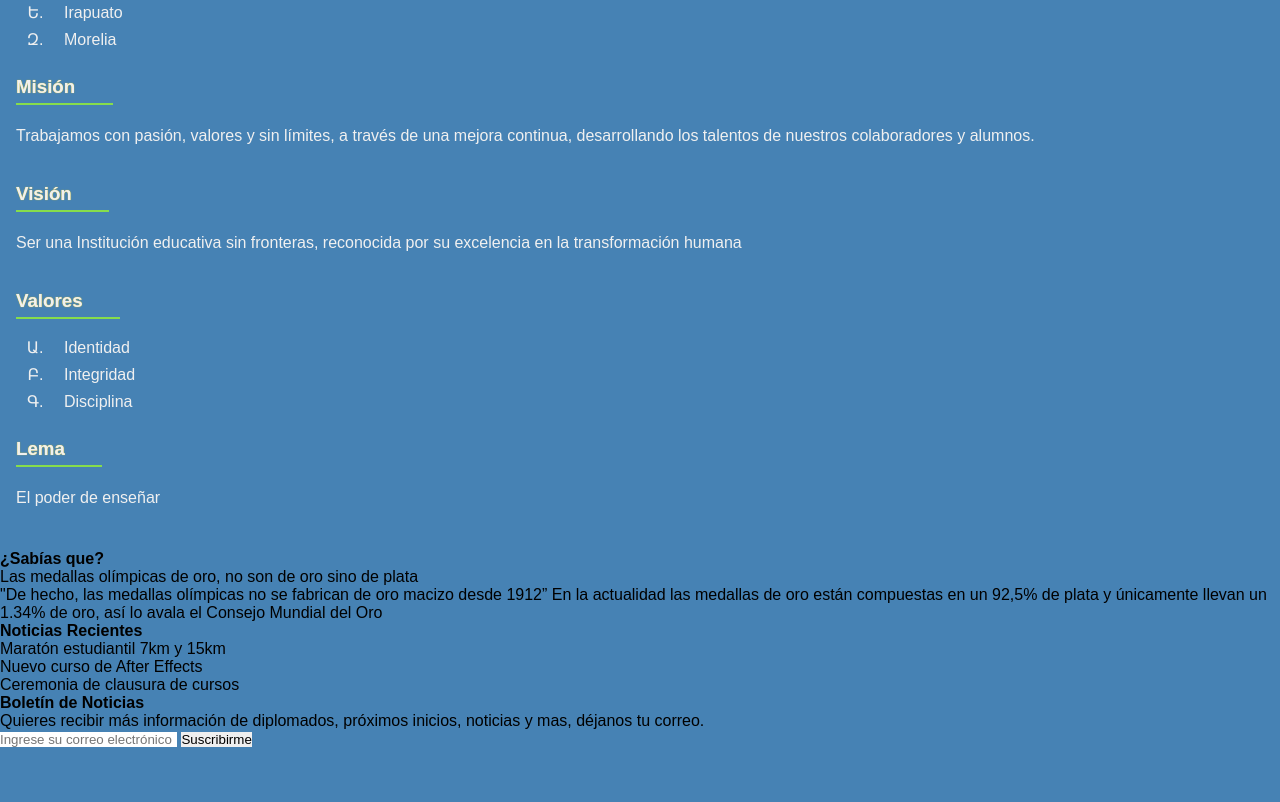
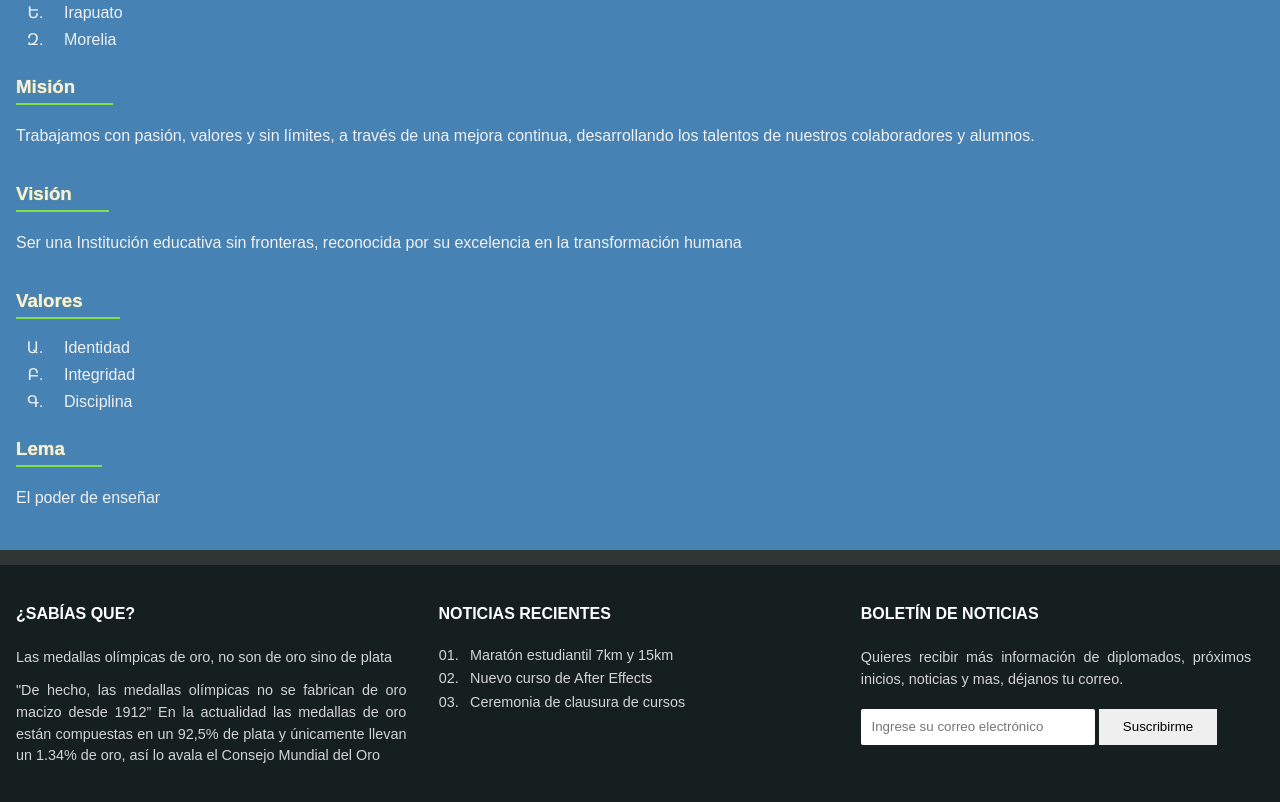
Before and after one commit to phpconestilo/inca, a plain HTML site: page index.html in a window 1280 px wide. Shown: the part 364-1166 px from the top of the page. Before the commit the page ends 1112 px from the top, so only its background shows below. Drawn offline with Linux system fonts and the light colour scheme.

Commit message:
Diseño footer página principal

```diff
--- a/index.html
+++ b/index.html
@@ -42,7 +42,7 @@
 			<h3>Lema</h3>
 			<p>El poder de enseñar</p>
 		</section>
-		<footer>
+		<footer id="footer">
 			<section>
 				<h4>¿Sabías que?</h4>
 				<p>Las medallas olímpicas de oro, no son de oro sino de plata</p>
--- a/style-index.css
+++ b/style-index.css
@@ -63,3 +63,44 @@ body {
     padding-right: 2em;
     padding-bottom: .3em;
 }
+#footer {
+    display: flex;
+    padding: 2.5em 0em;
+    background-color: rgb(22, 31, 31);
+    color: rgb(212, 212, 212);
+    border-top: 15px solid rgba(255,255,255,.1);
+}
+#footer section {
+    flex-basis: 33%;
+    padding: 0 1em;
+}
+#footer h4 {
+    text-transform: uppercase;
+    padding-bottom: 1.5em;
+    color: white;
+}
+#footer p {
+    font-size: .9rem;
+    margin-bottom: .8em;
+    text-align: justify;
+    line-height: 1.5;
+}
+#footer li {
+    font-size: .9rem;
+    margin-bottom: .5em;
+    list-style-type: decimal-leading-zero;
+    margin-left: 1.7em;
+    padding-left: .5em;
+}
+#footer input[type="email"] {
+    padding: .8em;
+    border-radius: 2px;
+    display: inline-block;
+    width: 60%;
+}
+#footer input[type="submit"] {
+    display: inline-block;
+    margin-top: .5em;
+    padding: .8em;
+    width: 30%;
+}
```
